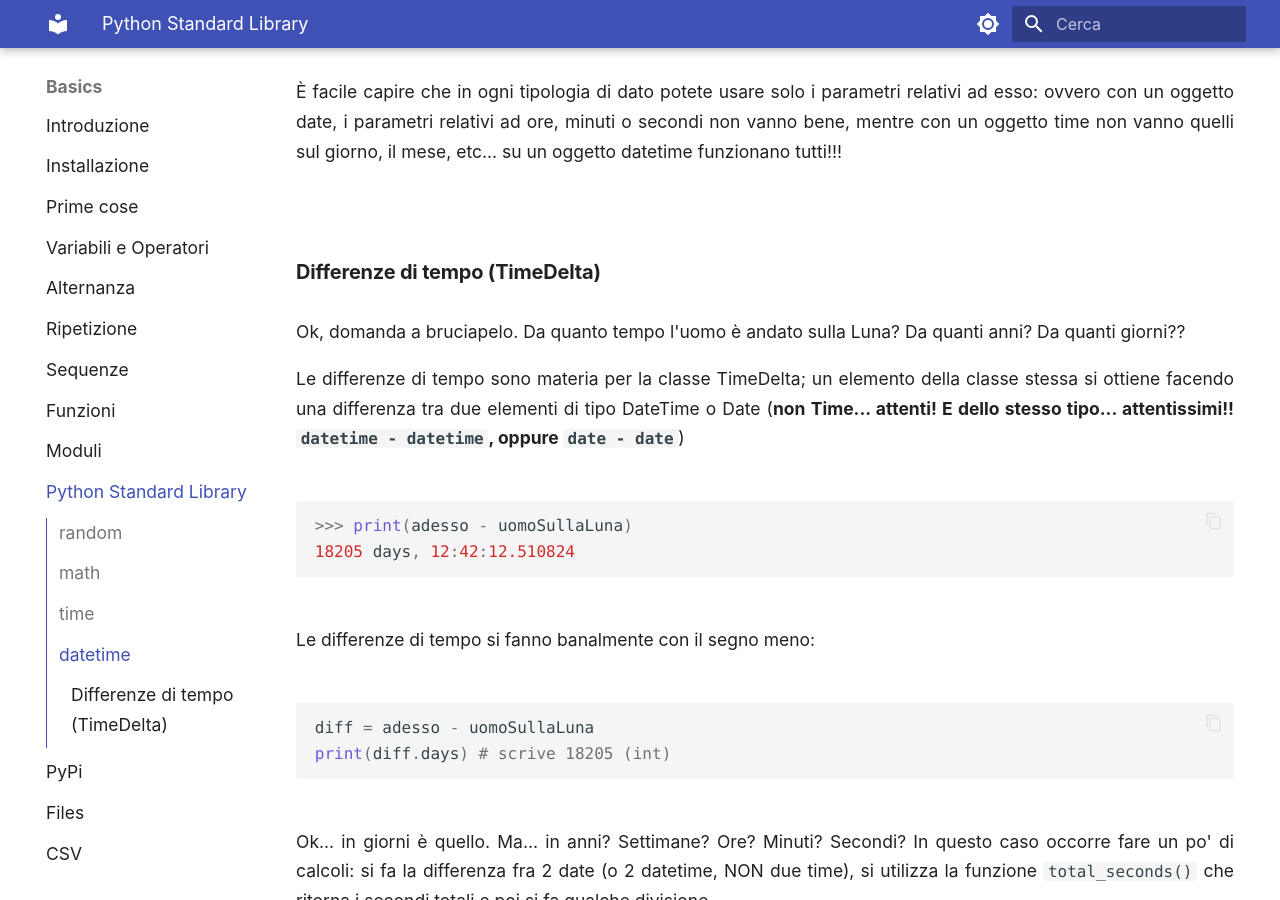
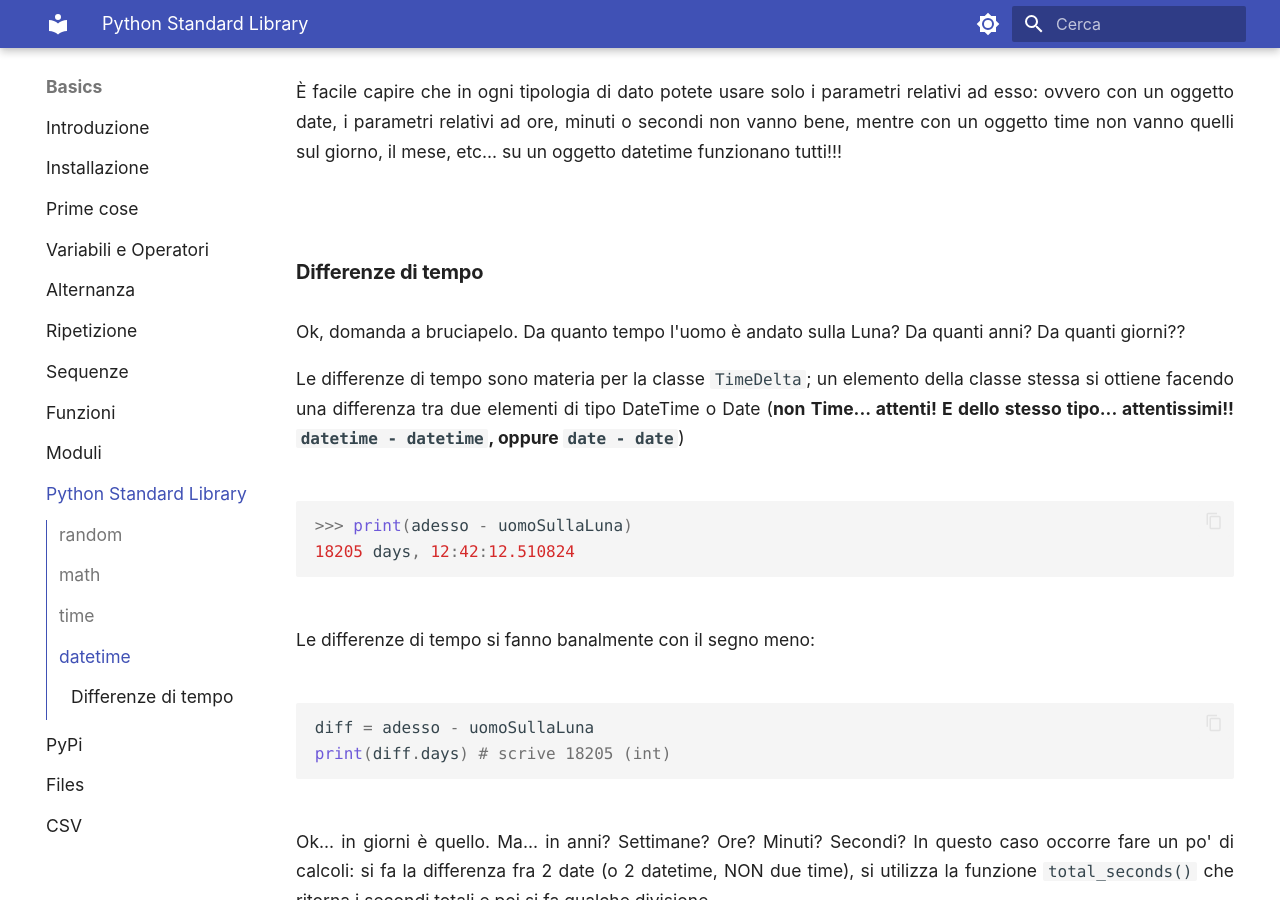
Before and after one commit to adjamhub/pyhandouts, an MkDocs documentation site: the page built from docs/basics/106_psl.md, in a window 1280 px wide and 900 px high, scrolled down 11705 px. Built offline with MkDocs 1.6.1 and Material for MkDocs 9.7.7, drawn with Linux system fonts in a browser that asks for light colours; emoji names are drawn with the system emoji font.

Commit message:
TimeDelta fix

```diff
--- a/docs/basics/106_psl.md
+++ b/docs/basics/106_psl.md
@@ -446,12 +446,12 @@ funzionano tutti!!!
 
 
 <!-- ############################################################################################ -->
-### Differenze di tempo (TimeDelta)
+### Differenze di tempo
 
 Ok, domanda a bruciapelo. Da quanto tempo l'uomo è andato sulla Luna? Da
 quanti anni? Da quanti giorni??
 
-Le differenze di tempo sono materia per la classe TimeDelta; un elemento
+Le differenze di tempo sono materia per la classe `TimeDelta`; un elemento
 della classe stessa si ottiene facendo una differenza tra due elementi
 di tipo DateTime o Date (**non Time... attenti! E dello stesso tipo... attentissimi!! `datetime - datetime`, oppure `date - date`**)
 
```
